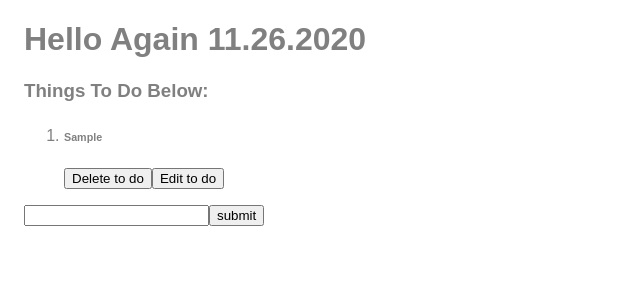
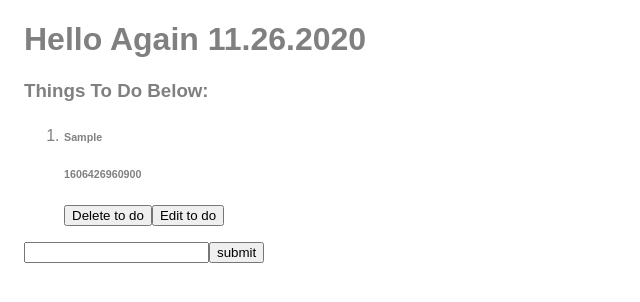
Before and after one commit to Raylin009/hello_again, a React app: page / in a window 1280 px wide. Both pictures are taken after typing "Sample" into the empty fields and a click on the input "submit". Shown: the top 302 px of the page, without its empty margins (0-640 px from the left). Built offline with nearby package versions, Linux system fonts and the light colour scheme.

Commit message:
Delete feature implemented

```diff
--- a/src/Components/todo/List.js
+++ b/src/Components/todo/List.js
@@ -1,11 +1,11 @@
 import React from "react";
 import ListItem from "./ListItem.js";
 
-const List = ({itemsArr}) => {
+const List = ({itemsArr, handleDelete}) => {
   return (
     <ol>
       {itemsArr.map(
-        (ele)=>(<ListItem item={ele}/>)
+        (ele)=>(<ListItem item={ele} handleDelete={handleDelete}/>)
       )}
     </ol>
   );
--- a/src/Components/todo/ListItem.js
+++ b/src/Components/todo/ListItem.js
@@ -1,10 +1,11 @@
 import React from "react";
 
-const ListItem = ({item}) => {
+const ListItem = ({item, handleDelete}) => {
   return (
     <li>
       <h6>{item.text}</h6>
-      <button>Delete to do </button>
+      <h6>{item.id}</h6>
+      <button onClick={()=>handleDelete(item.id)}>Delete to do </button>
       <button>Edit to do </button>
     </li>
   );
--- a/src/Components/todo/itemObject.js
+++ b/src/Components/todo/itemObject.js
@@ -1,7 +1,7 @@
 class Item {
   constructor(text, id, complete, owner, listId) {
     this.text = text;
-    this.id = id || null;
+    this.id = id || Date.now();
     this.complete = complete || false;
     this.owner = owner || null;
     this.listId = listId || Date.now();
--- a/src/Components/todo/todo.js
+++ b/src/Components/todo/todo.js
@@ -22,13 +22,13 @@ const Todo = () => {
         break;
       }
     }
-    addItem([...item.slice(0,deleteIndex),...item.slice(deleteIndex+1,item.length)])
+    addItem(item.filter((ele) => (ele.id !== id)))
   }
 
   return (
     <div>
       <h3>Things To Do Below:</h3>
-      <List itemsArr={item}/>
+      <List itemsArr={item} handleDelete={handleDelete}/>
       <form onSubmit={handleSubmit}>
         <input
           type="text"
```
Also changed, not shown: 1 other file (tests, documents, lock files or other folders).
